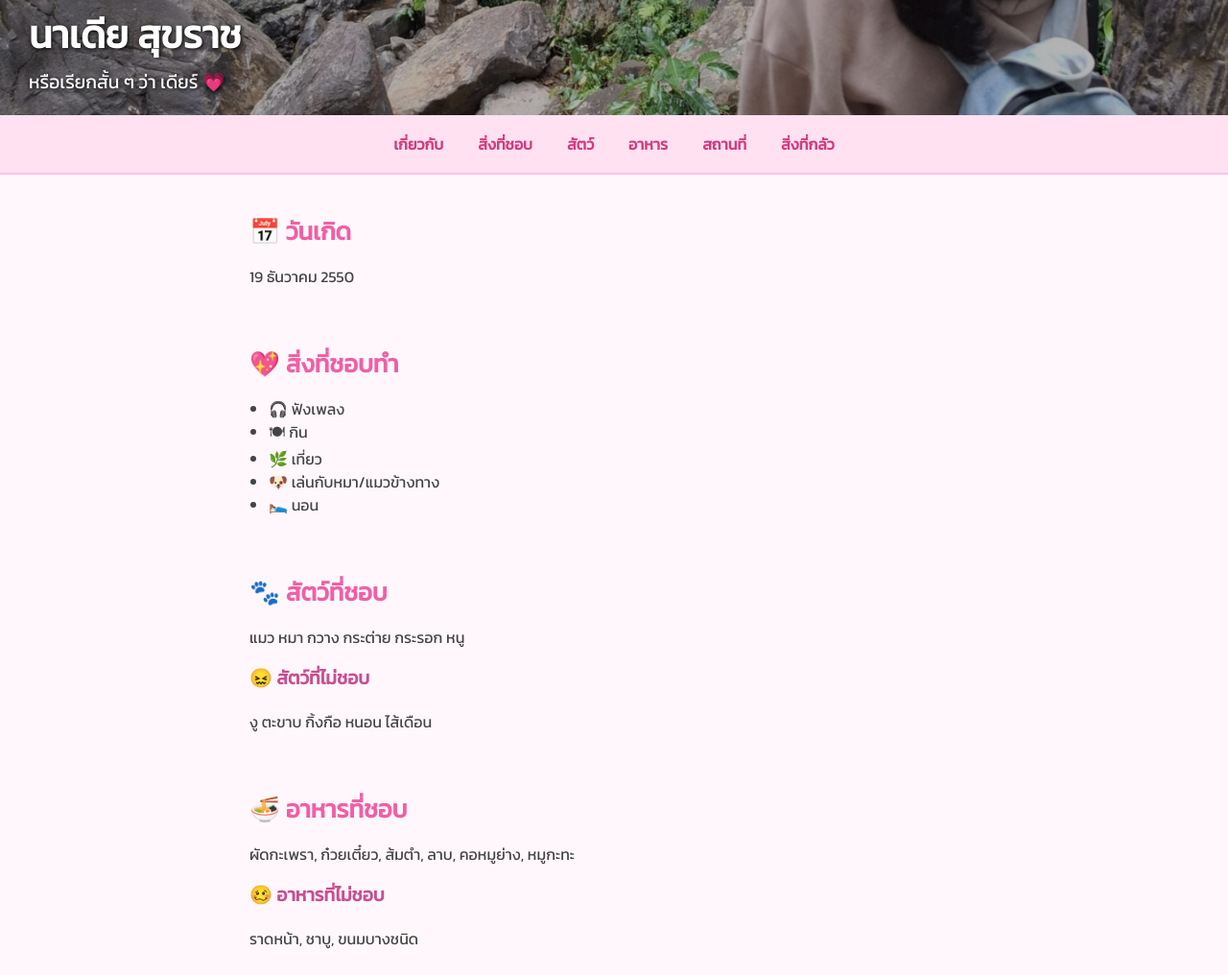
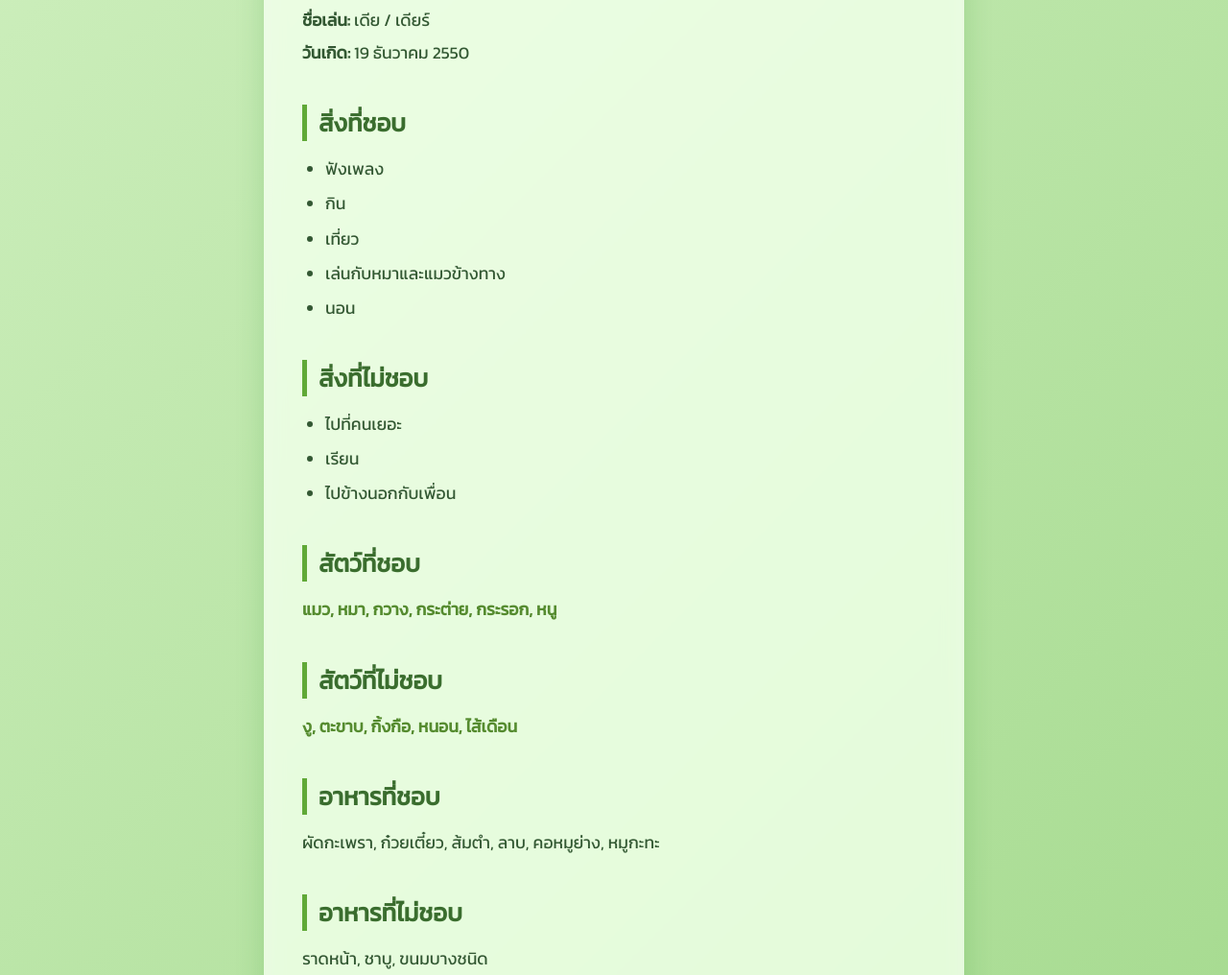
Before and after one commit to TLEGAMER/nadia, a plain HTML site: page index.html in a window 1280 px wide. Shown: the part 360-1376 px from the top of the page at 96% size. Drawn offline with Linux system fonts and the light colour scheme.

Commit message:
Update index.html

```diff
--- a/index.html
+++ b/index.html
@@ -1,77 +1,229 @@
 <!DOCTYPE html>
 <html lang="th">
 <head>
-  <meta charset="UTF-8" />
-  <meta name="viewport" content="width=device-width, initial-scale=1" />
-  <title>น้องเดีย</title>
-  <link rel="stylesheet" href="style.css" />
-  <link href="https://fonts.googleapis.com/css2?family=Kanit&display=swap" rel="stylesheet" />
+<meta charset="UTF-8" />
+<meta name="viewport" content="width=device-width, initial-scale=1" />
+<title>แนะนำตัว - นาเดีย สุขราช</title>
+<style>
+  @import url('https://fonts.googleapis.com/css2?family=Kanit&display=swap');
+
+  body {
+    font-family: 'Kanit', sans-serif;
+    background: linear-gradient(135deg, #d0f0c0, #a1d88a);
+    margin: 0;
+    padding: 20px;
+    color: #2d3a26;
+    overflow-x: hidden;
+  }
+
+  .container {
+    max-width: 650px;
+    margin: 40px auto;
+    background: #f9fff7cc;
+    border-radius: 18px;
+    box-shadow: 0 14px 30px rgba(34, 139, 34, 0.2);
+    padding: 30px 40px;
+    backdrop-filter: saturate(180%) blur(10px);
+    animation: fadeIn 1s ease forwards;
+    opacity: 0;
+  }
+
+  /* รูปโปรไฟล์ */
+  .profile-pic {
+    display: block;
+    width: 160px;
+    height: 160px;
+    margin: 0 auto 20px auto;
+    border-radius: 50%;
+    object-fit: cover;
+    border: 5px solid #70b23f;
+    box-shadow: 0 8px 20px rgba(45, 115, 30, 0.4);
+    transition: transform 0.3s ease;
+    cursor: pointer;
+  }
+  .profile-pic:hover {
+    transform: scale(1.05);
+  }
+
+  h1 {
+    text-align: center;
+    color: #2e7d32;
+    margin-bottom: 10px;
+    font-size: 2.8rem;
+    text-shadow: 1px 1px 4px #a7d6a7;
+    letter-spacing: 1.4px;
+  }
+
+  h2 {
+    color: #3a6d2e;
+    margin-top: 40px;
+    margin-bottom: 15px;
+    border-left: 5px solid #60a937;
+    padding-left: 12px;
+    font-weight: 700;
+    font-size: 1.6rem;
+    cursor: pointer;
+    transition: color 0.3s ease;
+  }
+  h2:hover {
+    color: #9ccc65;
+  }
+
+  p, li {
+    font-size: 1.1rem;
+    line-height: 1.6;
+    margin: 6px 0;
+    color: #335833;
+  }
+
+  ul {
+    padding-left: 24px;
+    margin-top: 8px;
+  }
+
+  li {
+    margin-bottom: 8px;
+    position: relative;
+    transition: color 0.3s ease;
+  }
+  li:hover {
+    color: #7cb342;
+  }
+
+  .highlight {
+    font-weight: 600;
+    color: #558b2f;
+  }
+
+  footer {
+    text-align: center;
+    font-size: 14px;
+    color: #4a7c59;
+    margin-top: 50px;
+    user-select: none;
+  }
+
+  /* Fade-in animation for container */
+  @keyframes fadeIn {
+    to {
+      opacity: 1;
+      transform: translateY(0);
+    }
+    from {
+      opacity: 0;
+      transform: translateY(20px);
+    }
+  }
+
+  /* Fade-in for each section with delay */
+  .section {
+    opacity: 0;
+    transform: translateY(20px);
+    animation-fill-mode: forwards;
+    animation-name: fadeIn;
+    animation-duration: 0.8s;
+  }
+
+  .section:nth-child(1)  { animation-delay: 0.3s; }
+  .section:nth-child(2)  { animation-delay: 0.5s; }
+  .section:nth-child(3)  { animation-delay: 0.7s; }
+  .section:nth-child(4)  { animation-delay: 0.9s; }
+  .section:nth-child(5)  { animation-delay: 1.1s; }
+  .section:nth-child(6)  { animation-delay: 1.3s; }
+  .section:nth-child(7)  { animation-delay: 1.5s; }
+  .section:nth-child(8)  { animation-delay: 1.7s; }
+  .section:nth-child(9)  { animation-delay: 1.9s; }
+  .section:nth-child(10) { animation-delay: 2.1s; }
+
+  /* Responsive */
+  @media (max-width: 700px) {
+    .container {
+      padding: 25px 20px;
+      margin: 20px 10px;
+    }
+    h1 {
+      font-size: 2.2rem;
+    }
+    h2 {
+      font-size: 1.4rem;
+    }
+    p, li {
+      font-size: 1rem;
+    }
+    .profile-pic {
+      width: 130px;
+      height: 130px;
+      margin-bottom: 15px;
+    }
+  }
+</style>
 </head>
 <body>
-  <header class="hero">
-    <img src="06a4d247-e087-4674-a7f9-76dfe7a10a5f.png" alt="รูปเดียร์" />
-    <div class="overlay">
-      <h1>นาเดีย สุขราช</h1>
-      <p>หรือเรียกสั้น ๆ ว่า เดียร์ 💗</p>
+  <div class="container">
+    <img class="profile-pic section" src="2aa74b28-abdf-41af-a8a5-ec1480b22c46.jpg" alt="รูปโปรไฟล์ นาเดีย สุขราช" />
+
+    <h1 class="section">นาเดีย สุขราช</h1>
+    <div class="section">
+      <p><strong>ชื่อเล่น:</strong> เดีย / เดียร์</p>
+      <p><strong>วันเกิด:</strong> 19 ธันวาคม 2550</p>
     </div>
-  </header>
 
-  <nav class="navbar">
-    <a href="#about">เกี่ยวกับ</a>
-    <a href="#likes">สิ่งที่ชอบ</a>
-    <a href="#animals">สัตว์</a>
-    <a href="#food">อาหาร</a>
-    <a href="#places">สถานที่</a>
-    <a href="#fear">สิ่งที่กลัว</a>
-  </nav>
+    <div class="section">
+      <h2>สิ่งที่ชอบ</h2>
+      <ul>
+        <li>ฟังเพลง</li>
+        <li>กิน</li>
+        <li>เที่ยว</li>
+        <li>เล่นกับหมาและแมวข้างทาง</li>
+        <li>นอน</li>
+      </ul>
+    </div>
 
-  <main>
-    <section id="about">
-      <h2>📅 วันเกิด</h2>
-      <p>19 ธันวาคม 2550</p>
-    </section>
+    <div class="section">
+      <h2>สิ่งที่ไม่ชอบ</h2>
+      <ul>
+        <li>ไปที่คนเยอะ</li>
+        <li>เรียน</li>
+        <li>ไปข้างนอกกับเพื่อน</li>
+      </ul>
+    </div>
 
-    <section id="likes">
-      <h2>💖 สิ่งที่ชอบทำ</h2>
-      <ul>
-        <li>🎧 ฟังเพลง</li>
-        <li>🍽 กิน</li>
-        <li>🌿 เที่ยว</li>
-        <li>🐶 เล่นกับหมา/แมวข้างทาง</li>
-        <li>🛌 นอน</li>
-      </ul>
-    </section>
+    <div class="section">
+      <h2>สัตว์ที่ชอบ</h2>
+      <p class="highlight">แมว, หมา, กวาง, กระต่าย, กระรอก, หนู</p>
+    </div>
 
-    <section id="animals">
-      <h2>🐾 สัตว์ที่ชอบ</h2>
-      <p>แมว หมา กวาง กระต่าย กระรอก หนู</p>
-      <h3>😖 สัตว์ที่ไม่ชอบ</h3>
-      <p>งู ตะขาบ กิ้งกือ หนอน ไส้เดือน</p>
-    </section>
+    <div class="section">
+      <h2>สัตว์ที่ไม่ชอบ</h2>
+      <p class="highlight">งู, ตะขาบ, กิ้งกือ, หนอน, ไส้เดือน</p>
+    </div>
 
-    <section id="food">
-      <h2>🍜 อาหารที่ชอบ</h2>
+    <div class="section">
+      <h2>อาหารที่ชอบ</h2>
       <p>ผัดกะเพรา, ก๋วยเตี๋ยว, ส้มตำ, ลาบ, คอหมูย่าง, หมูกะทะ</p>
-      <h3>🥴 อาหารที่ไม่ชอบ</h3>
+    </div>
+
+    <div class="section">
+      <h2>อาหารที่ไม่ชอบ</h2>
       <p>ราดหน้า, ชาบู, ขนมบางชนิด</p>
-    </section>
+    </div>
 
-    <section id="places">
-      <h2>🧭 สถานที่โปรด</h2>
+    <div class="section">
+      <h2>สถานที่ที่ชอบไป</h2>
       <p>สวนสาธารณะ, สวนสัตว์, ตลาด, อุทยาน, น้ำตก</p>
-      <h3>🛍️ สถานที่ซื้อของ</h3>
+    </div>
+
+    <div class="section">
+      <h2>สถานที่ที่ชอบไปซื้อของ</h2>
       <p>ตลาด, ร้านค้า, เซเว่น</p>
-    </section>
+    </div>
 
-    <section id="fear">
-      <h2>⚠️ สิ่งที่กลัว</h2>
-      <ul>
-        <li>สัตว์เลื้อย ๆ เช่น งู หนอน กิ้งกือ</li>
-        <li>ลูกโป่ง 🎈</li>
-        <li>เสียงดัง</li>
-        <li>คนตะคอกใส่</li>
-      </ul>
-    </section>
-  </main>
+    <div class="section">
+      <h2>สิ่งที่กลัวที่สุด</h2>
+      <p>สัตว์เลื้อยคลาน เช่น งู, หนอน, กิ้งกือ, ลูกโป่ง, เสียงดังทุกชนิด, คนตะคอกใส่</p>
+    </div>
+
+
+  </div>
 </body>
 </html>
```
